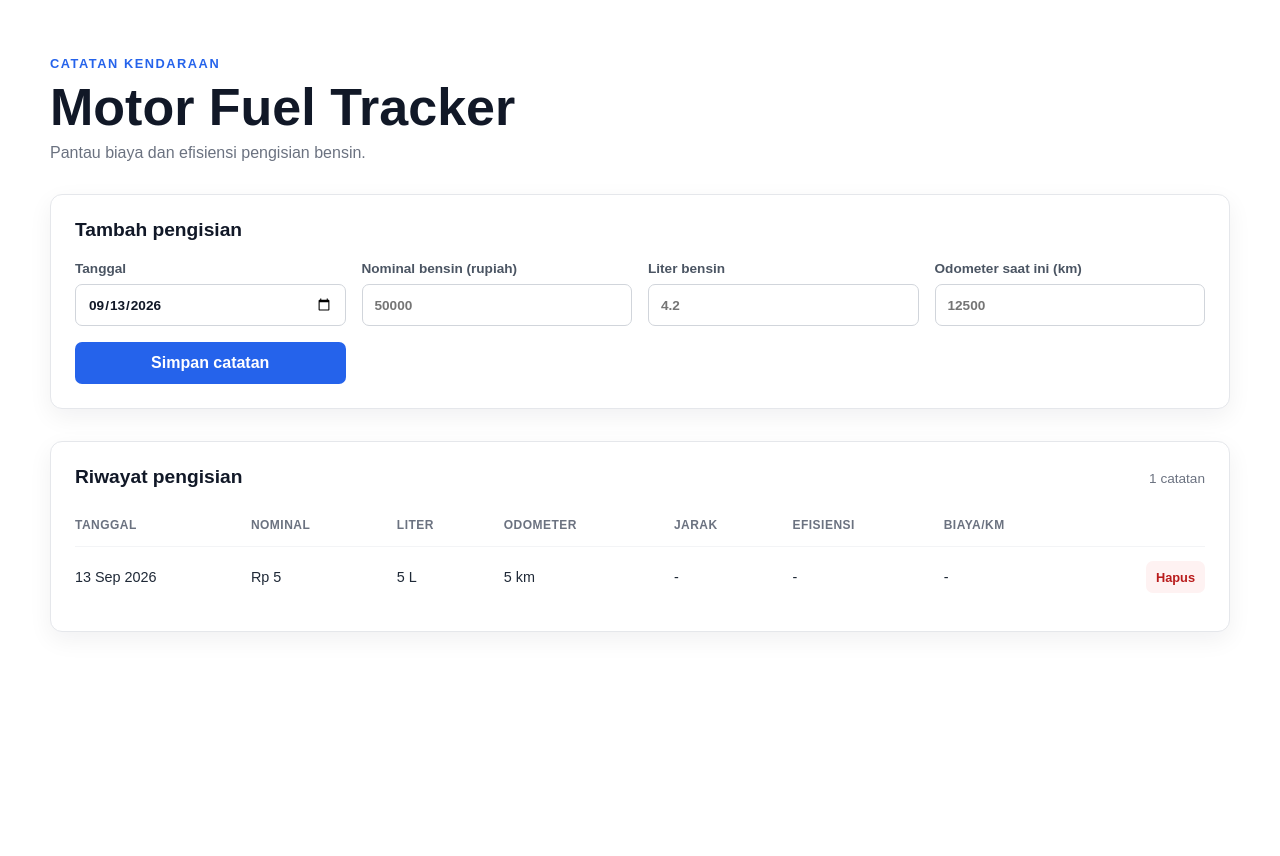
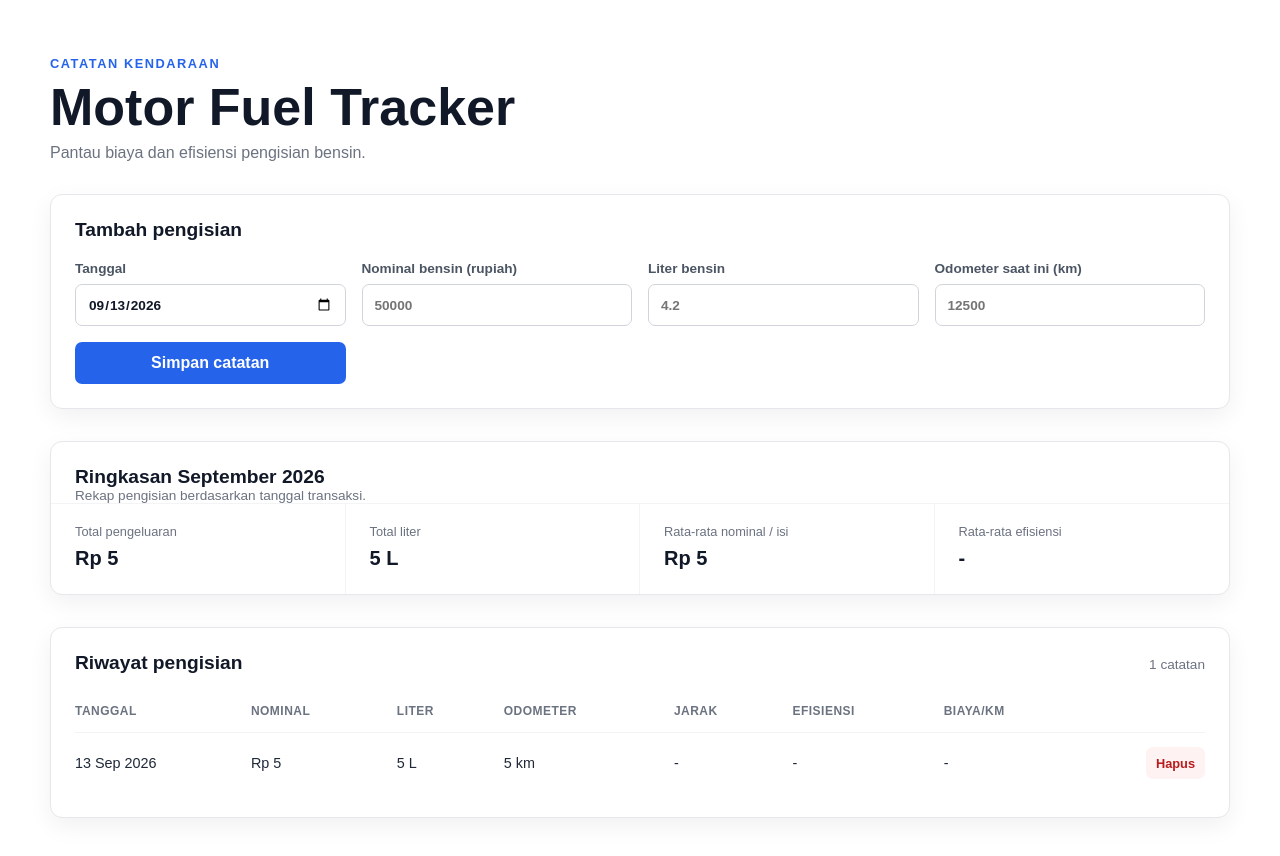
Before and after one commit to aidilrmdhni/fuel, a React (Vite) app: page / in a window 1280 px wide. Both pictures are taken after typing "5", "5", "5" into the empty fields and a click on the button "Simpan catatan". Shown: the top 856 px of the page. Before the commit the page ends 800 px from the top, so only its background shows below. Built offline with nearby package versions, Linux system fonts and the light colour scheme.

Commit message:
Add monthly summary and GitHub Pages deployment workflow

```diff
--- a/src/App.css
+++ b/src/App.css
@@ -55,6 +55,51 @@ h2 {
 .panel {
   padding: 24px;
   margin-bottom: 32px;
+}
+
+.summary {
+  padding: 0;
+}
+
+.summary-heading {
+  padding-bottom: 20px;
+}
+
+.summary-heading h2 {
+  margin-bottom: 6px;
+}
+
+.summary-heading p {
+  margin-bottom: 0;
+  color: #6b7280;
+  font-size: 0.85rem;
+}
+
+.summary-grid {
+  display: grid;
+  grid-template-columns: repeat(4, minmax(0, 1fr));
+  border-top: 1px solid #f3f4f6;
+}
+
+.summary-item {
+  display: grid;
+  gap: 8px;
+  padding: 20px 24px 24px;
+  border-right: 1px solid #f3f4f6;
+}
+
+.summary-item:last-child {
+  border-right: 0;
+}
+
+.summary-item span {
+  color: #6b7280;
+  font-size: 0.8rem;
+}
+
+.summary-item strong {
+  color: #111827;
+  font-size: 1.25rem;
 }
 
 .fuel-form {
@@ -216,6 +261,18 @@ tbody tr:last-child td {
   .fuel-form button {
     grid-column: 1 / -1;
   }
+
+  .summary-grid {
+    grid-template-columns: repeat(2, minmax(0, 1fr));
+  }
+
+  .summary-item:nth-child(2) {
+    border-right: 0;
+  }
+
+  .summary-item:nth-child(-n + 2) {
+    border-bottom: 1px solid #f3f4f6;
+  }
 }
 
 @media (max-width: 480px) {
@@ -234,4 +291,8 @@ tbody tr:last-child td {
   .section-heading {
     padding-inline: 18px;
   }
+
+  .summary-item {
+    padding-inline: 18px;
+  }
 }
--- a/src/App.jsx
+++ b/src/App.jsx
@@ -27,6 +27,13 @@ function formatDate(value) {
   return new Intl.DateTimeFormat('id-ID', {
     dateStyle: 'medium',
   }).format(new Date(`${value}T00:00:00`))
+}
+
+function formatMonth(value) {
+  return new Intl.DateTimeFormat('id-ID', {
+    month: 'long',
+    year: 'numeric',
+  }).format(new Date(`${value}-01T00:00:00`))
 }
 
 function App() {
@@ -71,6 +78,25 @@ function App() {
       secondRecord.date.localeCompare(firstRecord.date) ||
       secondRecord.id - firstRecord.id,
   )
+  const currentMonth = getToday().slice(0, 7)
+  const currentMonthRecords = records.filter((record) =>
+    record.date.startsWith(currentMonth),
+  )
+  const monthlyEfficiencies = currentMonthRecords
+    .map((record) => calculations.get(record.id)?.efficiency)
+    .filter((efficiency) => Number.isFinite(efficiency))
+  const monthlySummary = {
+    totalAmount: currentMonthRecords.reduce((total, record) => total + record.amount, 0),
+    totalLiters: currentMonthRecords.reduce((total, record) => total + record.liters, 0),
+    averageAmount: currentMonthRecords.length
+      ? currentMonthRecords.reduce((total, record) => total + record.amount, 0) /
+        currentMonthRecords.length
+      : 0,
+    averageEfficiency: monthlyEfficiencies.length
+      ? monthlyEfficiencies.reduce((total, efficiency) => total + efficiency, 0) /
+        monthlyEfficiencies.length
+      : 0,
+  }
 
   function handleChange(event) {
     const { name, value } = event.target
@@ -167,6 +193,41 @@ function App() {
         {error && <p className="form-error" role="alert">{error}</p>}
       </section>
 
+      <section className="summary panel" aria-labelledby="summary-title">
+        <div className="section-heading summary-heading">
+          <div>
+            <h2 id="summary-title">Ringkasan {formatMonth(currentMonth)}</h2>
+            <p>Rekap pengisian berdasarkan tanggal transaksi.</p>
+          </div>
+        </div>
+        {currentMonthRecords.length === 0 ? (
+          <div className="empty-state">Belum ada pengisian bensin bulan ini.</div>
+        ) : (
+          <div className="summary-grid">
+            <div className="summary-item">
+              <span>Total pengeluaran</span>
+              <strong>{formatCurrency(monthlySummary.totalAmount)}</strong>
+            </div>
+            <div className="summary-item">
+              <span>Total liter</span>
+              <strong>{formatNumber(monthlySummary.totalLiters)} L</strong>
+            </div>
+            <div className="summary-item">
+              <span>Rata-rata nominal / isi</span>
+              <strong>{formatCurrency(monthlySummary.averageAmount)}</strong>
+            </div>
+            <div className="summary-item">
+              <span>Rata-rata efisiensi</span>
+              <strong>
+                {monthlyEfficiencies.length
+                  ? `${formatNumber(monthlySummary.averageEfficiency)} km/L`
+                  : '-'}
+              </strong>
+            </div>
+          </div>
+        )}
+      </section>
+
       <section className="history" aria-labelledby="history-title">
         <div className="section-heading">
           <h2 id="history-title">Riwayat pengisian</h2>
--- a/vite.config.js
+++ b/vite.config.js
@@ -3,5 +3,6 @@ import { defineConfig } from 'vite'
 
 // https://vite.dev/config/
 export default defineConfig({
+  base: '/fuel/',
   plugins: [react()],
 })
```
